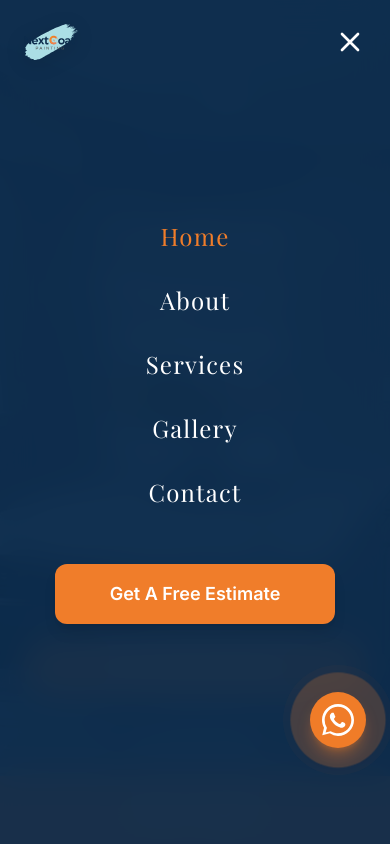
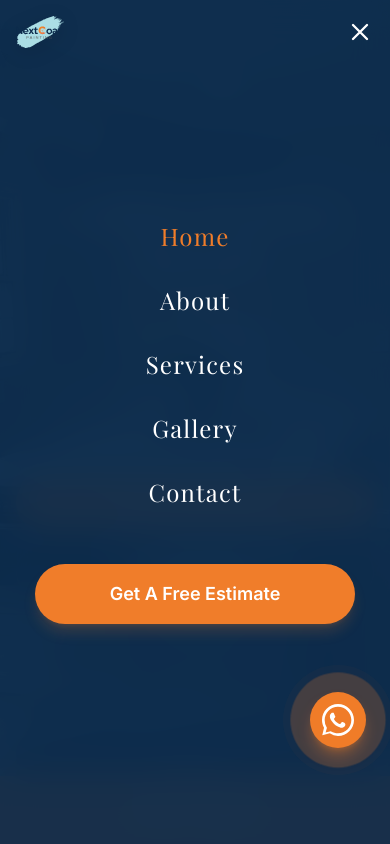
Before and after one commit to kartik-singhhh03/Next-Coat, a React (Vite) app: page / in a window 390 px wide. Both pictures are taken after a click on the button "Toggle Menu". Shown: the top 844 px of the page. Built offline with nearby package versions, Linux system fonts and the light colour scheme; a web font is replaced by a local one.

Commit message:
added links

```diff
--- a/src/components/Navbar.jsx
+++ b/src/components/Navbar.jsx
@@ -32,17 +32,17 @@ export default function Navbar() {
     <header
       className={`fixed top-0 left-0 w-full z-50 transition-all duration-300 ease-in-out ${
         isTransparent
-          ? "bg-transparent py-6"
-          : "bg-white/95 backdrop-blur-md shadow-md py-4"
+          ? "bg-transparent py-4 md:py-6"
+          : "bg-white/95 backdrop-blur-md shadow-md py-3 md:py-4"
       }`}
     >
-      <div className="max-w-7xl mx-auto px-6 md:px-12 flex justify-between items-center">
+      <div className="w-full px-4 sm:px-6 md:px-8 lg:px-12 xl:max-w-7xl xl:mx-auto flex justify-between items-center gap-4">
         {/* Logo */}
-        <Link to="/" className="flex items-center z-50 group">
+        <Link to="/" className="flex items-center z-50 group flex-shrink-0">
           <img
             src="/logo.svg"
             alt="NextCoat"
-            className="w-auto h-9 md:h-12 mr-2 object-contain transition-transform duration-300 ease-in-out group-hover:scale-105"
+            className="w-auto h-8 sm:h-9 md:h-10 lg:h-12 mr-2 object-contain transition-transform duration-300 ease-in-out group-hover:scale-105"
             style={{
               filter: "drop-shadow(0 4px 10px rgba(0,0,0,0.1))",
             }}
@@ -50,18 +50,18 @@ export default function Navbar() {
         </Link>
 
         {/* Desktop Nav */}
-        <nav className="hidden md:flex items-center gap-8">
+        <nav className="hidden lg:flex items-center gap-6 xl:gap-8 flex-grow justify-center">
           {navLinks.map((link) => (
             <NavLink
               key={link.label}
               to={link.path}
               className={({ isActive }) =>
-                `text-base font-body font-medium transition-colors duration-300 relative group ${
+                `text-[14px] uppercase tracking-wider md:text-base lg:text-[15px] font-heading transition-colors duration-300 relative group ${
                   isActive
-                    ? "text-secondary"
+                    ? "text-[#F07D2A] font-bold"
                     : isTransparent
-                      ? "text-white hover:text-white/80"
-                      : "text-[#0C2C4C] hover:text-secondary"
+                      ? "text-white hover:text-white/80 font-medium"
+                      : "text-[#0C2C4C] hover:text-[#F07D2A] font-medium"
                 }`
               }
             >
@@ -69,7 +69,7 @@ export default function Navbar() {
                 <>
                   {link.label}
                   <span
-                    className={`absolute -bottom-1.5 left-0 h-[2px] bg-secondary transition-all duration-300 ${
+                    className={`absolute -bottom-1 left-0 h-[2px] bg-[#F07D2A] transition-all duration-300 ${
                       isActive ? "w-full" : "w-0 group-hover:w-full"
                     }`}
                   ></span>
@@ -80,10 +80,10 @@ export default function Navbar() {
         </nav>
 
         {/* Desktop CTA */}
-        <div className="hidden md:block">
+        <div className="hidden md:block flex-shrink-0 z-50">
           <Link
             to="/contact"
-            className="inline-block bg-secondary text-white font-body font-semibold px-7 py-3 rounded-[12px] hover:brightness-110 hover:-translate-y-0.5 hover:shadow-xl transition-all duration-300"
+            className="inline-block bg-[#F07D2A] text-white font-body font-semibold px-6 py-3 rounded-full hover:bg-opacity-90 hover:-translate-y-0.5 hover:shadow-lg transition-all duration-300 text-sm lg:text-base whitespace-nowrap"
           >
             Get A Free Estimate
           </Link>
@@ -91,11 +91,11 @@ export default function Navbar() {
 
         {/* Mobile Menu Toggle */}
         <button
-          className={`md:hidden z-50 focus:outline-none transition-colors duration-300 ${
+          className={`lg:hidden z-50 focus:outline-none transition-colors duration-300 ml-auto flex-shrink-0 ${
             isOpen
               ? "text-white"
               : isTransparent
-                ? "text-white"
+                ? "text-white drop-shadow-md"
                 : "text-[#0C2C4C]"
           }`}
           onClick={() => setIsOpen(!isOpen)}
@@ -103,7 +103,7 @@ export default function Navbar() {
         >
           {isOpen ? (
             <svg
-              className="w-8 h-8"
+              className="w-7 h-7 sm:w-8 sm:h-8"
               fill="none"
               stroke="currentColor"
               viewBox="0 0 24 24"
@@ -117,7 +117,7 @@ export default function Navbar() {
             </svg>
           ) : (
             <svg
-              className="w-8 h-8"
+              className="w-7 h-7 sm:w-8 sm:h-8"
               fill="none"
               stroke="currentColor"
               viewBox="0 0 24 24"
@@ -135,35 +135,57 @@ export default function Navbar() {
 
       {/* Mobile Menu Overlay */}
       <div
-        className={`fixed inset-0 bg-[#0C2C4C]/95 backdrop-blur-lg z-40 flex flex-col items-center justify-center transition-all duration-300 ease-in-out ${
-          isOpen ? "opacity-100 visible" : "opacity-0 invisible"
+        className={`fixed inset-0 bg-[#0C2C4C]/95 backdrop-blur-lg z-40 transition-all duration-400 ease-in-out lg:hidden ${
+          isOpen
+            ? "opacity-100 visible translate-x-0"
+            : "opacity-0 invisible translate-x-full"
         }`}
       >
-        <nav className="flex flex-col items-center gap-8 w-full px-6 text-center">
-          {navLinks.map((link) => (
+        <div className="flex flex-col justify-center h-full w-full px-6 overflow-y-auto py-20">
+          <nav className="flex flex-col items-center justify-center gap-8 w-full text-center mt-auto mb-auto">
+            {navLinks.map((link, index) => (
               <NavLink
                 key={link.label}
                 to={link.path}
                 onClick={() => setIsOpen(false)}
                 className={({ isActive }) =>
-                `text-2xl font-heading tracking-wider transition-colors duration-300 ${
+                  `text-2xl sm:text-3xl font-heading tracking-wider transition-all duration-300 transform ${
+                    isOpen
+                      ? "translate-y-0 opacity-100"
+                      : "translate-y-8 opacity-0"
+                  } ${
                     isActive
-                    ? "text-secondary"
-                    : "text-white hover:text-secondary"
+                      ? "text-[#F07D2A]"
+                      : "text-white hover:text-[#F07D2A] hover:scale-105"
                   }`
                 }
+                style={{
+                  transitionDelay: `${isOpen ? index * 100 + 100 : 0}ms`,
+                }}
               >
                 {link.label}
               </NavLink>
             ))}
+            <div
+              className={`w-full mt-6 flex justify-center transition-all duration-500 transform ${
+                isOpen
+                  ? "translate-y-0 opacity-100"
+                  : "translate-y-12 opacity-0"
+              }`}
+              style={{
+                transitionDelay: `${isOpen ? navLinks.length * 100 + 200 : 0}ms`,
+              }}
+            >
               <Link
                 to="/contact"
                 onClick={() => setIsOpen(false)}
-            className="mt-6 w-full max-w-[280px] bg-secondary text-white font-body font-semibold text-lg px-8 py-4 rounded-[12px] shadow-lg hover:brightness-110 transition-colors duration-300"
+                className="w-full max-w-[320px] bg-[#F07D2A] text-white font-body font-semibold text-lg px-8 py-4 rounded-full shadow-lg shadow-[#F07D2A]/20 hover:bg-[#0C2C4C] hover:shadow-none transition-all duration-300 flex items-center justify-center min-h-[56px]"
               >
                 Get A Free Estimate
               </Link>
+            </div>
           </nav>
+        </div>
       </div>
     </header>
   );
--- a/src/components/home-page/Hero.jsx
+++ b/src/components/home-page/Hero.jsx
@@ -112,52 +112,55 @@ export default function Hero() {
       <div className="absolute inset-0 bg-gradient-to-b from-primary/60 via-primary/40 to-primary/90" />
 
       {/* Content */}
-      <div className="relative z-10 w-full max-w-[900px] mx-auto flex flex-col items-center justify-center text-center text-white px-6 mt-auto pt-[60px] pb-10 mb-[80px]">
+      <div className="relative z-10 w-full max-w-[900px] mx-auto flex flex-col items-center justify-center text-center text-white px-4 sm:px-6 mt-auto pt-[60px] pb-10 mb-[60px] md:mb-[80px]">
         {/* Tag line with glassmorphism pill */}
-        <div className="inline-flex items-center gap-2 mb-8 glass-dark px-5 py-2 rounded-full">
+        <div className="inline-flex items-center gap-2 mb-6 md:mb-8 glass-dark px-4 py-1.5 md:px-5 md:py-2 rounded-full">
           <span className="w-2 h-2 rounded-full bg-secondary animate-pulse" />
-          <span className="text-white/90 text-xs md:text-sm font-medium tracking-widest uppercase">
+          <span className="text-white/90 text-[10px] md:text-sm font-medium tracking-widest uppercase">
             Howard County, MD
           </span>
         </div>
 
-        <h1 className="text-5xl md:text-7xl lg:text-8xl font-heading mb-[20px] max-w-5xl leading-[1.1] text-white">
+        <h1 className="text-4xl sm:text-5xl md:text-7xl lg:text-8xl font-heading mb-[15px] md:mb-[20px] max-w-5xl leading-[1.15] md:leading-[1.1] text-white">
           Crafting Elegance Through{" "}
-          <span className="text-secondary italic">Premium</span>{" "}
+          <span className="text-secondary italic block sm:inline">Premium</span>{" "}
           <span className="text-white">Painting</span>
         </h1>
 
-        <p className="text-lg md:text-xl text-white/90 max-w-2xl mb-[30px] font-light leading-relaxed">
+        <p className="text-base sm:text-lg md:text-xl text-white/90 max-w-2xl mb-[25px] md:mb-[30px] font-light leading-relaxed px-2">
           Serving Central MD & DC Suburbs with premium residential and
           commercial painting services. Licensed & Fully Insured.
         </p>
 
-        <div className="flex flex-col sm:flex-row items-center justify-center gap-5 w-full sm:w-auto mb-[50px] relative z-30 reveal-on-scroll delay-200">
+        <div className="flex flex-col sm:flex-row items-center justify-center gap-4 md:gap-5 w-full sm:w-auto mb-[40px] md:mb-[50px] relative z-30 reveal-on-scroll delay-200">
           <Link
             to="/contact"
-            className="w-full sm:w-auto px-8 py-4 bg-secondary text-white font-medium rounded-full hover:bg-white hover:text-primary shadow-lg hover:shadow-[0_0_30px_rgba(240,125,42,0.8)] transition-all duration-500 hover:scale-[1.03] text-lg"
+            className="w-full sm:w-auto px-6 py-3.5 md:px-8 md:py-4 bg-secondary text-white font-medium rounded-full hover:bg-white hover:text-primary shadow-lg hover:shadow-[0_0_30px_rgba(240,125,42,0.8)] transition-all duration-500 hover:scale-[1.03] text-base md:text-lg text-center"
           >
             Get A Free Estimate
           </Link>
           <Link
             to="/gallery"
-            className="w-full sm:w-auto px-8 py-4 border border-white/30 text-white font-medium rounded-full hover:bg-white/10 backdrop-blur-sm transition-all duration-500 hover:scale-[1.03] text-lg"
+            className="w-full sm:w-auto px-6 py-3.5 md:px-8 md:py-4 border border-white/30 text-white font-medium rounded-full hover:bg-white/10 backdrop-blur-sm transition-all duration-500 hover:scale-[1.03] text-base md:text-lg text-center"
           >
             View Our Work
           </Link>
         </div>
 
-        <div className="inline-flex items-center gap-2 bg-black/40 backdrop-blur-md px-4 py-1.5 rounded-full border border-white/10 text-white animate-pulse">
-          <Clock className="w-4 h-4 text-secondary" />
-          <span className="font-medium text-sm tracking-wide">
+        <div className="inline-flex items-center justify-center gap-2 bg-black/40 backdrop-blur-md px-4 py-2 rounded-full border border-white/10 text-white animate-pulse w-max max-w-[90vw]">
+          <Clock className="w-4 h-4 text-secondary flex-shrink-0" />
+          <span className="font-medium text-xs sm:text-sm tracking-wide truncate">
             Limited slots available this month
           </span>
         </div>
       </div>
 
       {/* Trusted Stats — Glassmorphism bar */}
-      <div ref={statsRef} className="relative w-full z-20 -mt-[60px] px-6 pb-6">
-        <div className="max-w-[900px] mx-auto glass-dark rounded-[20px] shadow-[0_20px_60px_rgba(0,0,0,0.2)] py-6 px-10 flex flex-col sm:flex-row justify-between items-center gap-6 sm:gap-2">
+      <div
+        ref={statsRef}
+        className="relative w-full z-20 -mt-[40px] md:-mt-[60px] px-4 sm:px-6 pb-6"
+      >
+        <div className="max-w-[900px] mx-auto glass-dark rounded-[20px] shadow-[0_20px_60px_rgba(0,0,0,0.2)] py-5 px-6 md:py-6 md:px-10 flex flex-col sm:flex-row justify-between items-center gap-6 sm:gap-2">
           <div className="text-center w-full">
             <p
               className={`text-3xl md:text-4xl font-heading text-white drop-shadow-[0_0_10px_rgba(240,125,42,0.2)] transition-all duration-700
@@ -173,7 +176,8 @@ export default function Hero() {
             </p>
           </div>
 
-          <div className="hidden sm:block h-12 w-px bg-white/20" />
+          <div className="hidden sm:block h-10 md:h-12 w-px bg-white/20" />
+          <div className="sm:hidden w-full h-px bg-white/20 max-w-[150px] mx-auto" />
 
           <div className="text-center w-full">
             <p
@@ -183,14 +187,15 @@ export default function Hero() {
               {years}+
             </p>
             <p
-              className={`text-xs md:text-sm text-white/60 tracking-widest uppercase mt-1 transition-all duration-700 delay-[400ms]
+              className={`text-[10px] md:text-sm text-white/60 tracking-widest uppercase mt-1 md:mt-2 transition-all duration-700 delay-[400ms]
               ${startStats ? "opacity-100" : "opacity-0"}`}
             >
               Years Experience
             </p>
           </div>
 
-          <div className="hidden sm:block h-12 w-px bg-white/20" />
+          <div className="hidden sm:block h-10 md:h-12 w-px bg-white/20" />
+          <div className="sm:hidden w-full h-px bg-white/20 max-w-[150px] mx-auto" />
 
           <div className="text-center w-full flex flex-col items-center">
             <p
```
Also changed, not shown: src/components/ContactForm.jsx (+97 -8 lines), src/components/Footer.jsx (+15 -4 lines). Lines whose indentation alone changed are shown as unchanged.
